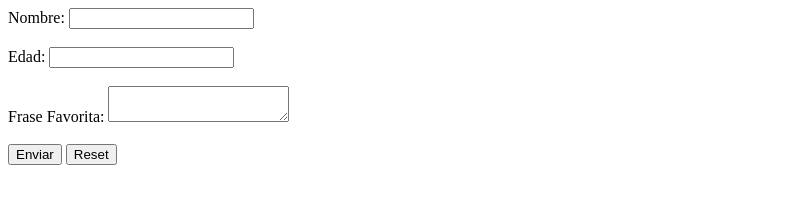
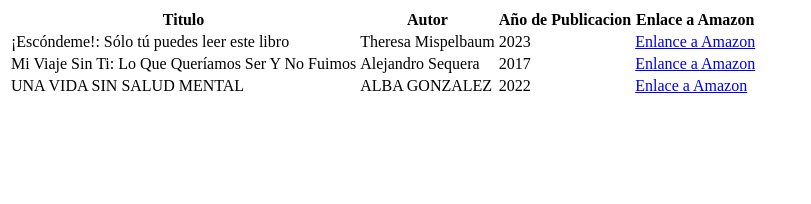
Before and after one commit to oscargl1881/Ejercicios-OpenBootcamp, a plain HTML site: page index.html in a window 1280 px wide. Shown: the whole page, without its empty margins (0-811 px from the left). Drawn offline with Linux system fonts and the light colour scheme.

Commit message:
Add files via upload

```diff
--- a/index.html
+++ b/index.html
@@ -4,27 +4,34 @@
     <meta charset="UTF-8">
     <meta http-equiv="X-UA-Compatible" content="IE=edge">
     <meta name="viewport" content="width=device-width, initial-scale=1.0">
-    <title>Ejercicio 02 - Formularios en HTML</title>
+    <title>Ejercicio 02/2 - Tablas en HTML</title>
 </head>
 <body>
-    <form action="/">
-        <div>
-            <label for="nombre">Nombre:</label>
-            <input type="text" name="nombre" id="nombre">
-        </div>
-        <br>
-        <div>
-            <label for="edad">Edad:</label>
-            <input type="number" name="edad" id="edad">
-        </div>
-        <br>
-        <div>
-            <label for="frase-favorita">Frase Favorita:</label>
-            <textarea name="frase-favorita" id="frase-favorita"></textarea>
-        </div>
-        <br>
-        <button type="submit">Enviar</button>
-        <button type="reset">Reset</button>
-    </form>
+   <table>
+        <tr>
+            <th>Titulo</th>
+            <th>Autor</th>
+            <th>Año de Publicacion</th>
+            <th>Enlace a Amazon</th>
+        </tr>
+        <tr>
+            <td>¡Escóndeme!: Sólo tú puedes leer este libro</td>
+            <td>Theresa Mispelbaum </td>
+            <td>2023</td>
+            <td><a href="https://www.amazon.com/-/es/Theresa-Mispelbaum/dp/B0BW2GGFGQ/ref=sr_1_3?__mk_es_US=%C3%85M%C3%85%C5%BD%C3%95%C3%91&crid=2CPEE5A57ZM0Y&keywords=libros&qid=1680803291&sprefix=libro%2Caps%2C384&sr=8-3">Enlance a Amazon</a></td>
+        </tr>
+        <tr>
+            <td>Mi Viaje Sin Ti: Lo Que Queríamos Ser Y No Fuimos</td>
+            <td>Alejandro Sequera</td>
+            <td>2017</td>
+            <td><a href="https://www.amazon.com/-/es/Alejandro-Sequera/dp/1981720707/ref=sr_1_5?__mk_es_US=%C3%85M%C3%85%C5%BD%C3%95%C3%91&crid=2CPEE5A57ZM0Y&keywords=libros&qid=1680803442&sprefix=libro%2Caps%2C384&sr=8-5">Enlance a Amazon</a></td>
+        </tr>
+        <tr>
+            <td>UNA VIDA SIN SALUD MENTAL</td>
+            <td>ALBA GONZALEZ</td>
+            <td>2022</td>
+            <td><a href="https://www.amazon.com/-/es/ALBA-GONZALEZ/dp/989373150X/ref=d_bmx_dp_6gcqapkn_sccl_2_4/135-2458280-2633448?pd_rd_w=glkat&content-id=amzn1.sym.0d1fa5f0-4888-492a-b542-cc9c7a30008b&pf_rd_p=0d1fa5f0-4888-492a-b542-cc9c7a30008b&pf_rd_r=CE79TFCYD6P2KNFGR1QV&pd_rd_wg=CKMMH&pd_rd_r=cef7c52d-6780-481c-8116-c0d0fa698bd0&pd_rd_i=989373150X&psc=1">Enlace a Amazon</a></td>
+        </tr>
+   </table>
 </body>
 </html>
```
